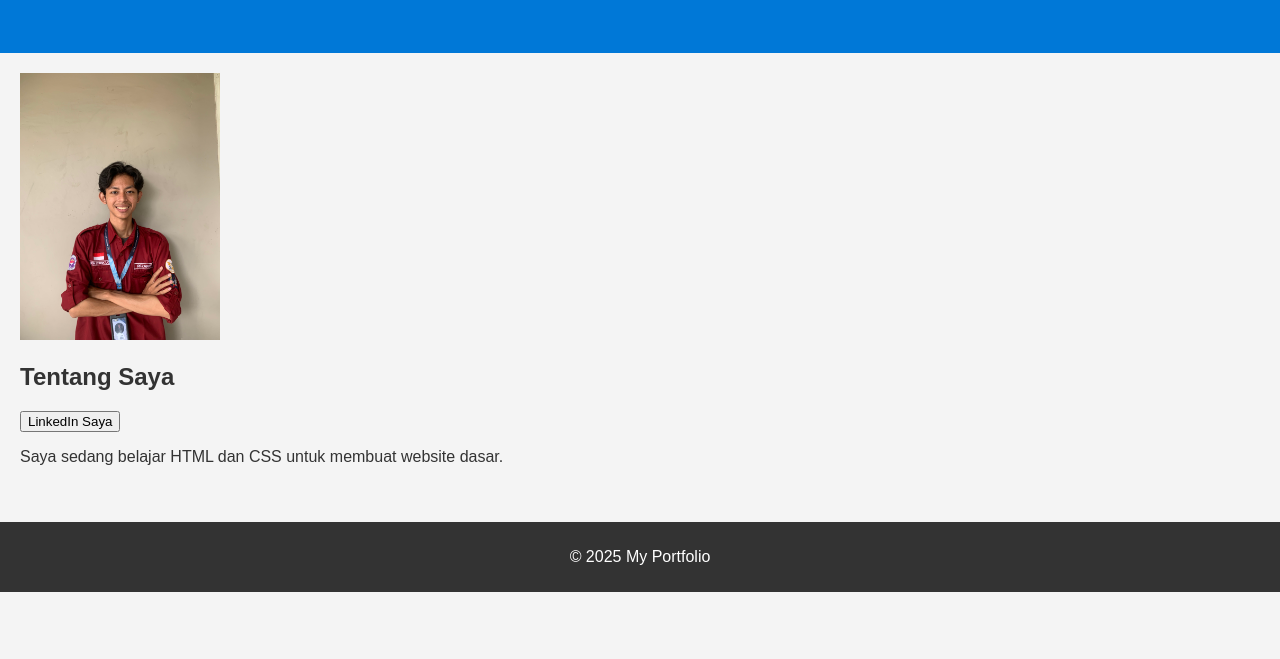
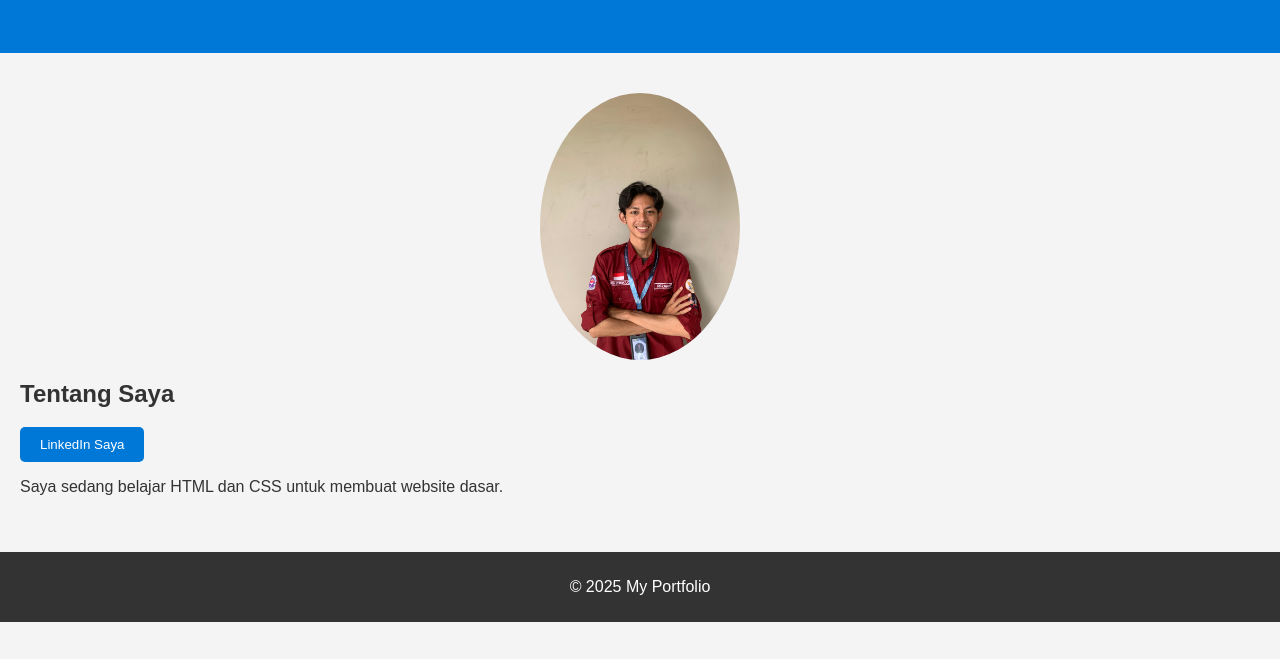
Before and after one commit to rezaanzr-git/my-landing-page, a plain HTML site: page index.html in a window 1280 px wide. Shown: the part 141-800 px from the top of the page. Drawn offline with Linux system fonts and the light colour scheme.

Commit message:
Add files via upload

```diff
--- a/style.css
+++ b/style.css
@@ -24,3 +24,22 @@ footer {
     padding: 10px;
     margin-top: 20px;
 }
+
+button {
+    background: #0078D7;
+    color: white;
+    padding: 10px 20px;
+    border: none;
+    border-radius: 5px;
+    cursor: pointer;
+}
+
+button:hover {
+    background: #005999;
+}
+
+img {
+    display: block;
+    margin: 20px auto;
+    border-radius: 50%;
+}
```
